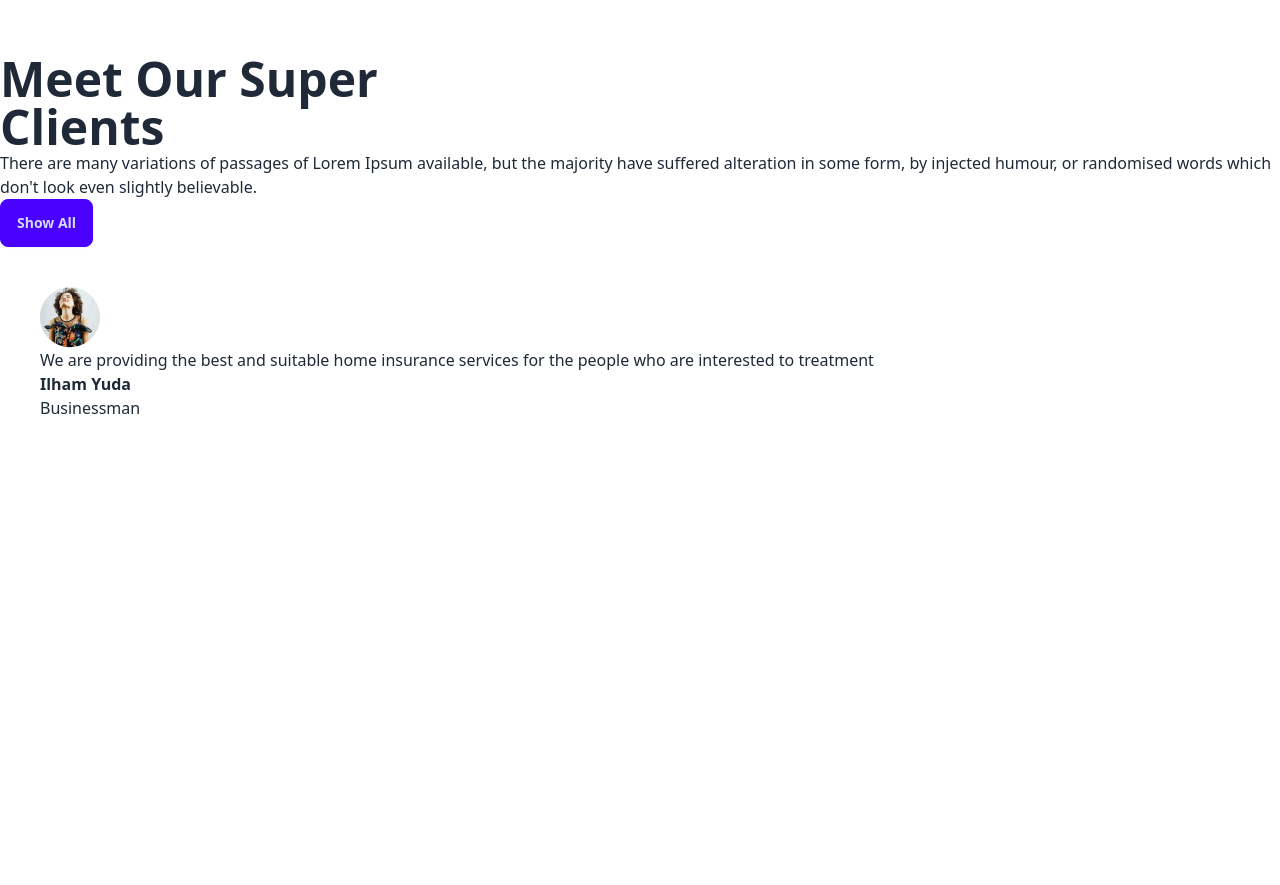
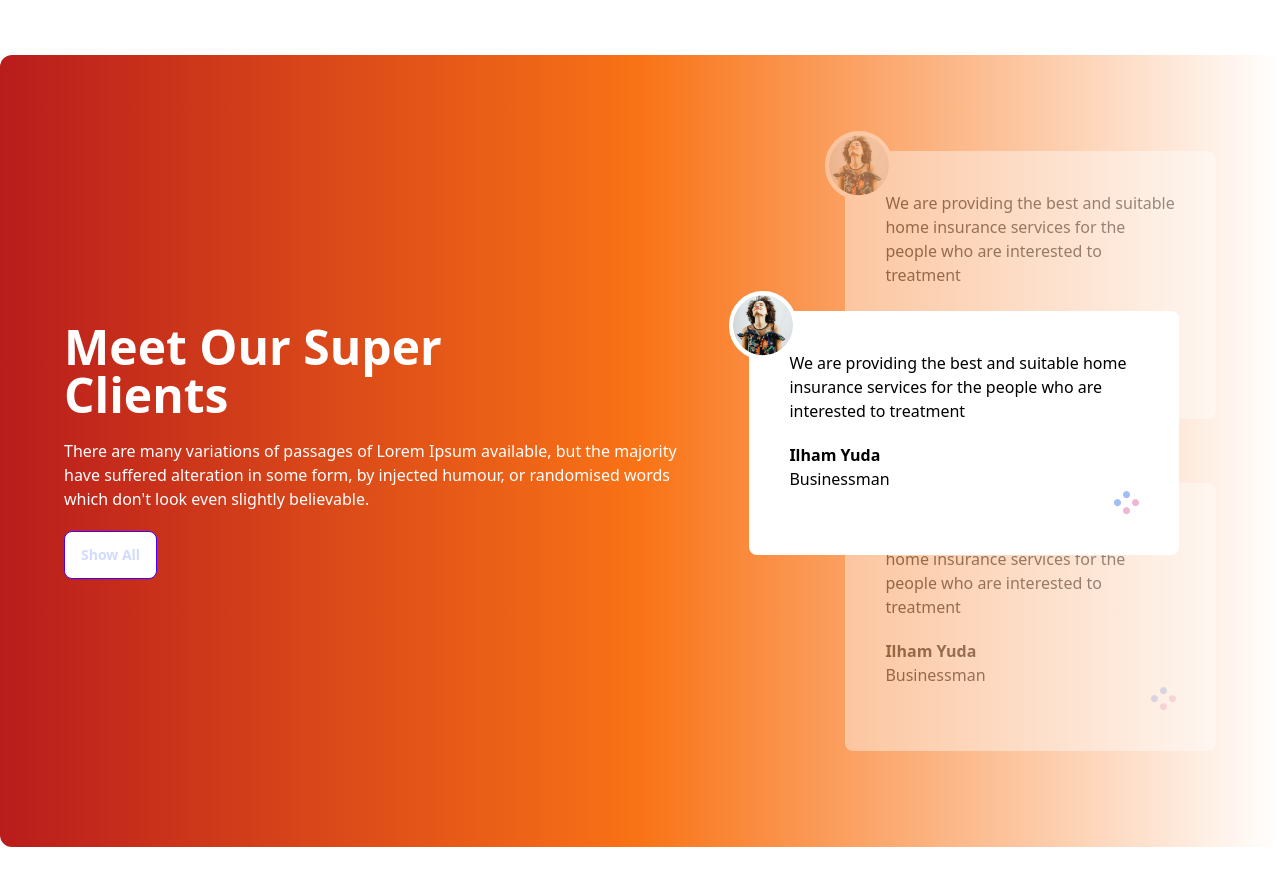
Before and after one commit to Munabbir/Tea-House, a plain HTML site: page index.html in a window 1280 px wide. Shown: the part 2180-3065 px from the top of the page. Before the commit the page ends 2736 px from the top, so only its background shows below. Drawn offline with nearby package versions, Linux system fonts and the light colour scheme.

Commit message:
3 card review

```diff
--- a/index.html
+++ b/index.html
@@ -119,21 +119,48 @@
          </section>
          <!-- Meet Our Super Clients -->
 
-         <section class="my-24">
-            <div>
-                <h3 class="text-5xl font-extrabold">Meet Our Super
+         <section class="my-24 flex flex-col lg:flex-row gap-12 rounded-xl bg-gradient-to-r via-orange-500 from-red-700 px-16 py-24">
+            <div class="flex items-center lg:pr-28">
+                <div class="space-y-5">
+                  <h3 class="text-5xl font-extrabold text-white">Meet Our Super
                     <br>
                      Clients</h3>
-                     <p>There are many variations of passages of Lorem Ipsum available, but the majority have suffered alteration in some form, by injected humour, or randomised words which don't look even slightly believable. </p>
-                     <button class="btn btn-primary">Show All</button>
+                     <p class="text-white">There are many variations of passages of Lorem Ipsum available, but the majority have suffered alteration in some form, by injected humour, or randomised words which don't look even slightly believable. </p>
+                     <button class="btn btn-primary bg-white">Show All</button>
+                </div>
             </div>
-            <!-- review -->
-             <div class="p-10 rounded-lg">
-              <img src="images/client.png" alt="">
+            <div class="relative">
+               <!-- 1 review -->
+             <div class="relative mb-16 z-10 opacity-40 text-black p-10 rounded-lg bg-white">
+              <img class="absolute -top-5 -left-5 border-4 rounded-full bg-white border-white" src="images/client.png" alt="">
               <p>We are providing the best and suitable home insurance services for the people who are interested to treatment</p>
-              <h4 class="font-bold">Ilham Yuda</h4>
+              <h4 class="font-bold mt-5">Ilham Yuda</h4>
               <p class="font-medium">Businessman</p>
+              <div class="flex justify-end">
+                <img src="images/circles.png" alt="">
+              </div>
              </div>
+            <!-- 2 review -->
+             <div class="absolute z-20 top-40 lg:-left-24 lg:w-[430px] text-black p-10 rounded-lg bg-white">
+              <img class="absolute -top-5 -left-5 border-4 rounded-full bg-white border-white" src="images/client.png" alt="">
+              <p>We are providing the best and suitable home insurance services for the people who are interested to treatment</p>
+              <h4 class="font-bold mt-5">Ilham Yuda</h4>
+              <p class="font-medium">Businessman</p>
+              <div class="flex justify-end">
+                <img src="images/circles.png" alt="">
+              </div>
+             </div>
+            <!-- 3 review -->
+             <div class="relative z-10 opacity-40 text-black p-10 rounded-lg bg-white">
+              <img class="absolute -top-5 -left-5 border-4 rounded-full bg-white border-white" src="images/client.png" alt="">
+              <p>We are providing the best and suitable home insurance services for the people who are interested to treatment</p>
+              <h4 class="font-bold mt-5">Ilham Yuda</h4>
+              <p class="font-medium">Businessman</p>
+              <div class="flex justify-end">
+                <img src="images/circles.png" alt="">
+              </div>
+             </div>
+            </div>
          </section>
      </main>
 </body>
```
